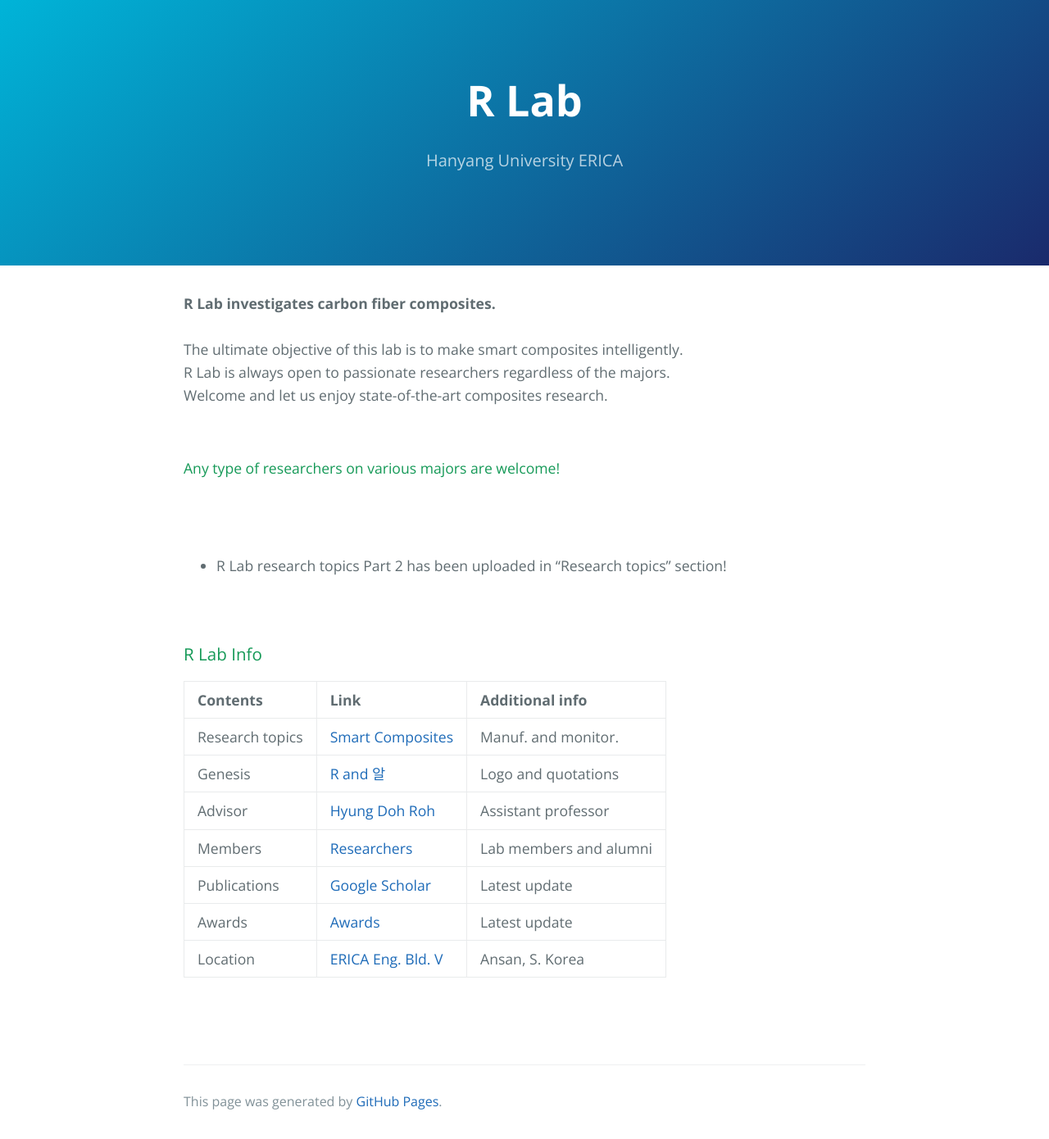
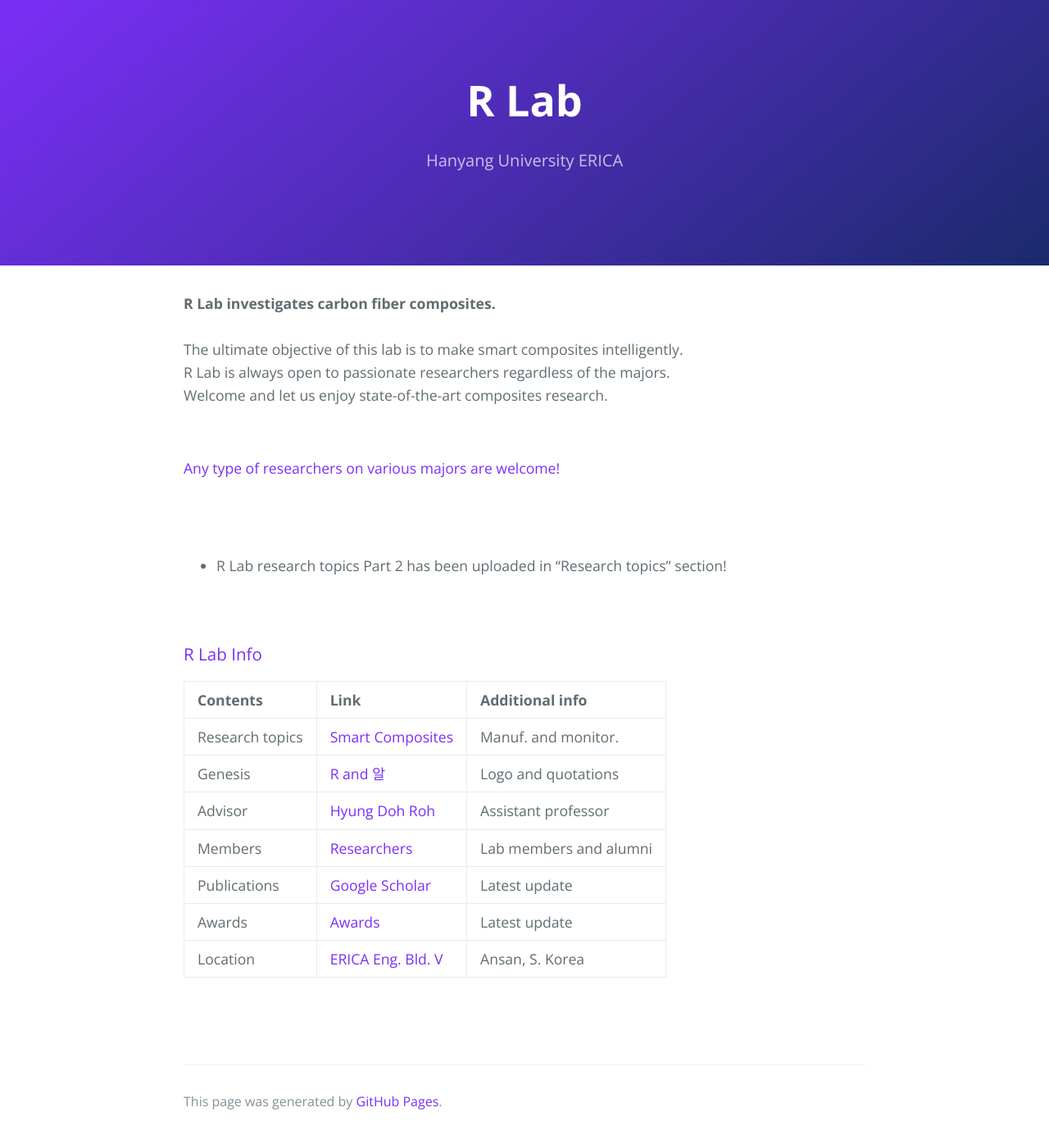
Before and after one commit to rhd1213/rhd1213.github.io, a Jekyll site: the page built from index.md, in a window 1280 px wide. Shown: the whole page at 82% size. Built offline with Jekyll 4.4.1, drawn with Linux system fonts in a browser that asks for light colours; our own code applies the rules of GitHub Pages for plain Markdown files.

Commit message:
Update variables.scss

```diff
--- a/_sass/variables.scss
+++ b/_sass/variables.scss
@@ -6,8 +6,15 @@ $medium-breakpoint: 42em !default;
 $header-heading-color: #fff !default;
 // $header-bg-color: #159957 !default;
 // $header-bg-color-secondary: #155799 !default;
-$header-bg-color: #1a2a6c;           // 오른쪽 끝 (네이비)
-$header-bg-color-secondary: #00b4d8; // 왼쪽 시작 (청록)
+
+// $header-bg-color: #1a2a6c;           // 오른쪽 끝 (네이비)
+// $header-bg-color-secondary: #00b4d8; // 왼쪽 시작 (청록)
+
+$header-bg-color: #0a0a2e;
+$header-bg-color-secondary: #7b2ff7;
+$section-headings-color: #7b2ff7;
+$body-link-color: #7b2ff7;
+
 
 // Text
 $section-headings-color: #159957 !default;
```
